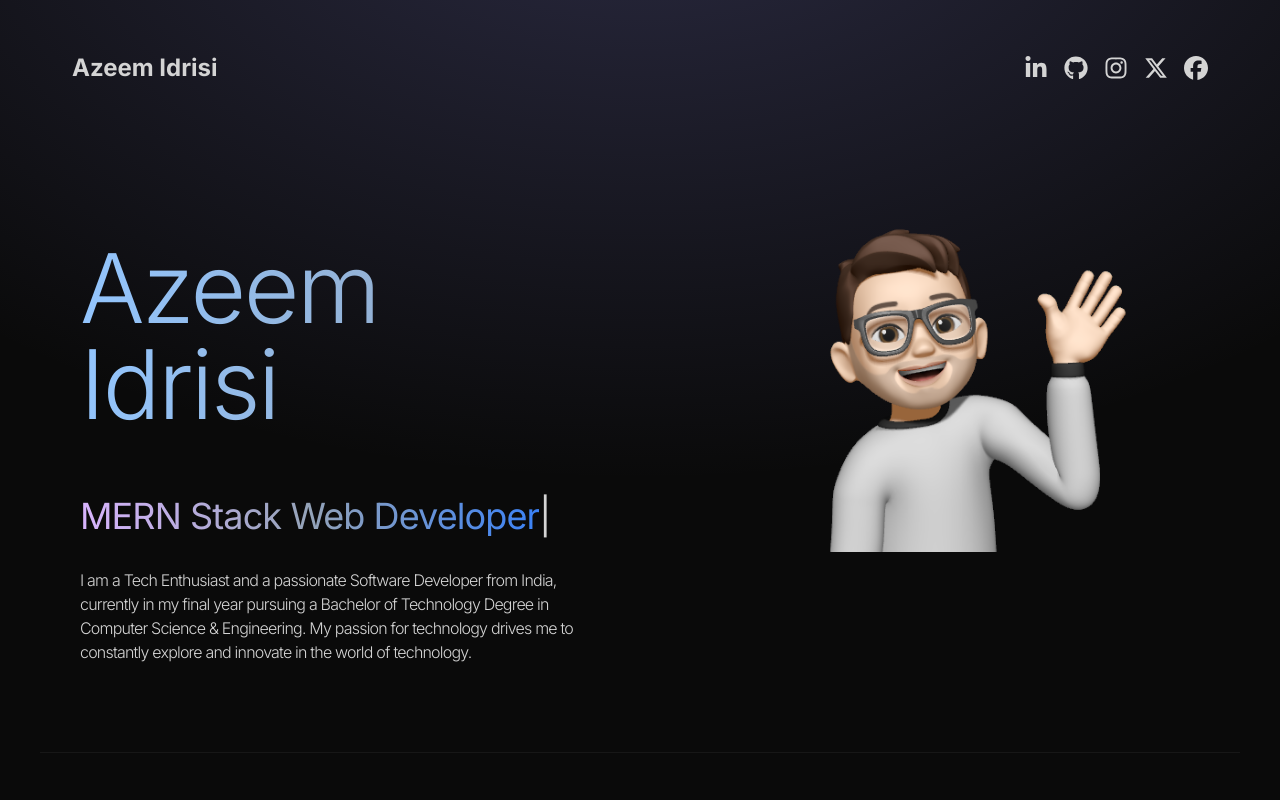
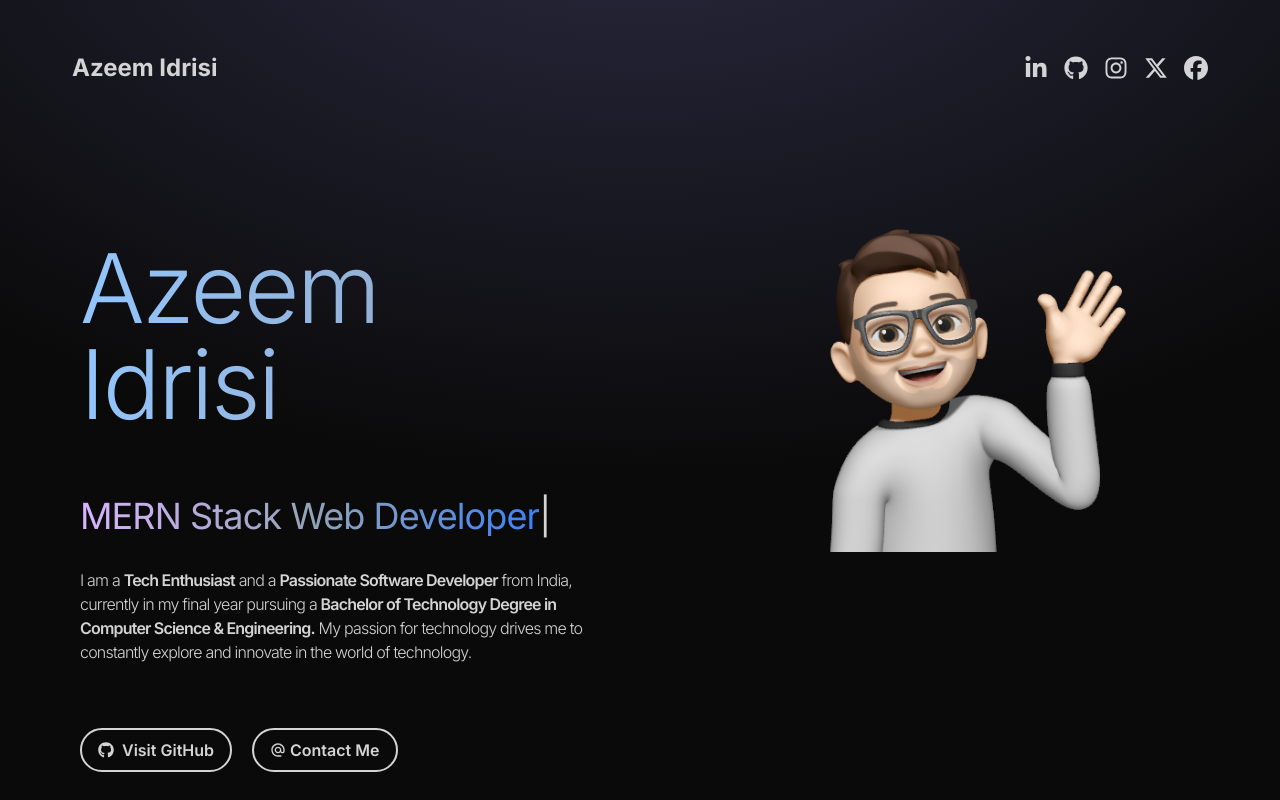
Before and after one commit to AzeemIdrisi/AzeemIdrisi.github.io, a React (Vite) app: page / in a window 1280 px wide. Shown: the top 800 px of the page. Built offline with nearby package versions, Linux system fonts and the light colour scheme.

Commit message:
Hero Buttons, Minor Tweaks

```diff
--- a/src/components/Contact.jsx
+++ b/src/components/Contact.jsx
@@ -5,6 +5,7 @@ function Contact() {
   return (
     <div className="border-b border-neutral-900 pb-20">
       <motion.h2
+        id="contact"
         initial={{ y: -50, opacity: 0 }}
         whileInView={{ y: 0, opacity: 1 }}
         transition={{ duration: 0.3 }}
--- a/src/components/Hero.jsx
+++ b/src/components/Hero.jsx
@@ -2,6 +2,8 @@ import React from "react";
 import memojiPic from "../assets/Memoji.png";
 import { motion } from "framer-motion";
 import Typed from "typed.js";
+import { FaGithub } from "react-icons/fa6";
+import { MdAlternateEmail } from "react-icons/md";
 
 const container = (delay) => ({
   hidden: { x: -100, opacity: 0 },
@@ -66,12 +68,38 @@ function Hero() {
               animate="visible"
               className="my-2 max-w-xl py-6 font-light tracking-tighter"
             >
-              I am a Tech Enthusiast and a passionate Software Developer from
-              India, currently in my final year pursuing a Bachelor of
-              Technology Degree in Computer Science & Engineering. My passion
-              for technology drives me to constantly explore and innovate in the
-              world of technology.
+              I am a <strong className="font-semibold">Tech Enthusiast</strong>{" "}
+              and a{" "}
+              <strong className="font-semibold">
+                Passionate Software Developer
+              </strong>{" "}
+              from India, currently in my final year pursuing a{" "}
+              <strong className="font-semibold">
+                Bachelor of Technology Degree in Computer Science & Engineering.
+              </strong>{" "}
+              My passion for technology drives me to constantly explore and
+              innovate in the world of technology.
             </motion.p>
+            <motion.div
+              whileInView={{ opacity: 1, x: 0 }}
+              initial={{ opacity: 0, x: -100 }}
+              transition={{ duration: 0.3 }}
+              className="flex flex-row flex-wrap items-center justify-start gap-5 mt-8"
+            >
+              <a href="https://github.com/AzeemIdrisi">
+                {" "}
+                <h2 className="border-2 border-neutral-300 rounded-full px-4 py-2 font-semibold flex justify-center items-center gap-2 hover:bg-white hover:text-black hover:border-white transition-all duration-500 cursor-pointer">
+                  <FaGithub />
+                  Visit GitHub
+                </h2>
+              </a>
+              <a href="#contact">
+                <h2 className="border-2 border-neutral-300 rounded-full px-4 py-2 font-semibold flex justify-center items-center gap-1  hover:bg-white hover:text-black hover:border-white transition-all duration-500 cursor-pointer">
+                  <MdAlternateEmail />
+                  Contact Me
+                </h2>
+              </a>
+            </motion.div>
           </div>
         </div>
         <div className="w-full lg:w-1/2 lg:p-8 overflow-hidden">
--- a/src/components/Navbar.jsx
+++ b/src/components/Navbar.jsx
@@ -5,7 +5,7 @@ import { motion } from "framer-motion";
 function Navbar() {
   return (
     <motion.nav
-      whileInView={{ opacity: 1, y: 0 }}
+      animate={{ opacity: 1, y: 0 }}
       initial={{ opacity: 0, y: -50 }}
       transition={{ duration: 0.3, delay: 1.3 }}
       className=" flex flex-wrap justify-center items-center lg:justify-between py-6 mb-16 lg:mb-0"
--- a/src/components/Skills.jsx
+++ b/src/components/Skills.jsx
@@ -112,8 +112,11 @@ function Skills() {
         >
           <h1 className="text-2xl font-light">App Development</h1>
           <div className="flex gap-5 items-center justify-center flex-wrap ">
-            <a href="https://react.dev/" target="_blank" rel="noreferrer">
-              <img src="https://skillicons.dev/icons?i=react" alt="icons" />
+            <a href="https://reactnative.dev/" target="_blank" rel="noreferrer">
+              <img
+                src="https://skillicons.dev/icons?i=react&theme=light"
+                alt="icons"
+              />
             </a>
             <a
               href="https://www.kotlinlang.org/"
```
